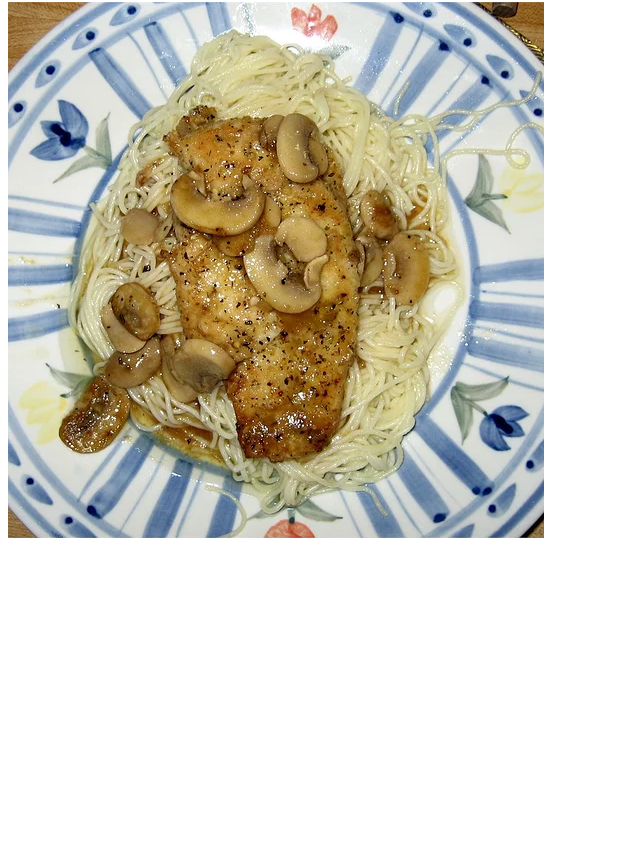
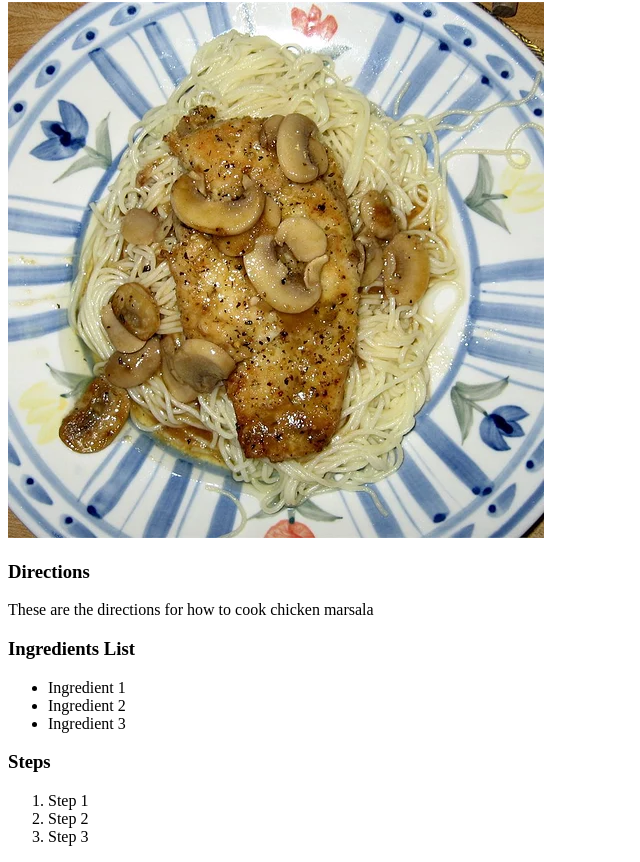
Before and after one commit to oldognewtricks/odin-recipes, a plain HTML site: page recipes/chicmarsala.html in a window 1280 px wide. Shown: the part 78-940 px from the top of the page, without its empty margins (0-640 px from the left). Before the commit the page ends 800 px from the top, so only its background shows below. Drawn offline with Linux system fonts and the light colour scheme.

Commit message:
new lists in recipes

```diff
--- a/recipes/chicmarsala.html
+++ b/recipes/chicmarsala.html
@@ -9,5 +9,20 @@
 <body>
     <h1>Chicken Marsala Recipe</h1>
     <img src="../img/chicmar.webp"alt="chicken marsala picture">
+    <h3>Directions</h3>
+    <p>These are the directions for how to cook chicken marsala</p>
+    <h3>Ingredients List</h3>
+    <ul>
+        <li>Ingredient 1</li>
+        <li>Ingredient 2</li>
+        <li>Ingredient 3</li>
+    </ul>
+    <h3>Steps</h3>
+    <ol>
+        <li>Step 1</li>
+        <li>Step 2</li>
+        <li>Step 3</li>
+    </ol>
+
 </body>
 </html>
```
Also changed, not shown: recipes/lasagna.html (+14 -0 lines), recipes/pizza.html (+14 -0 lines).
